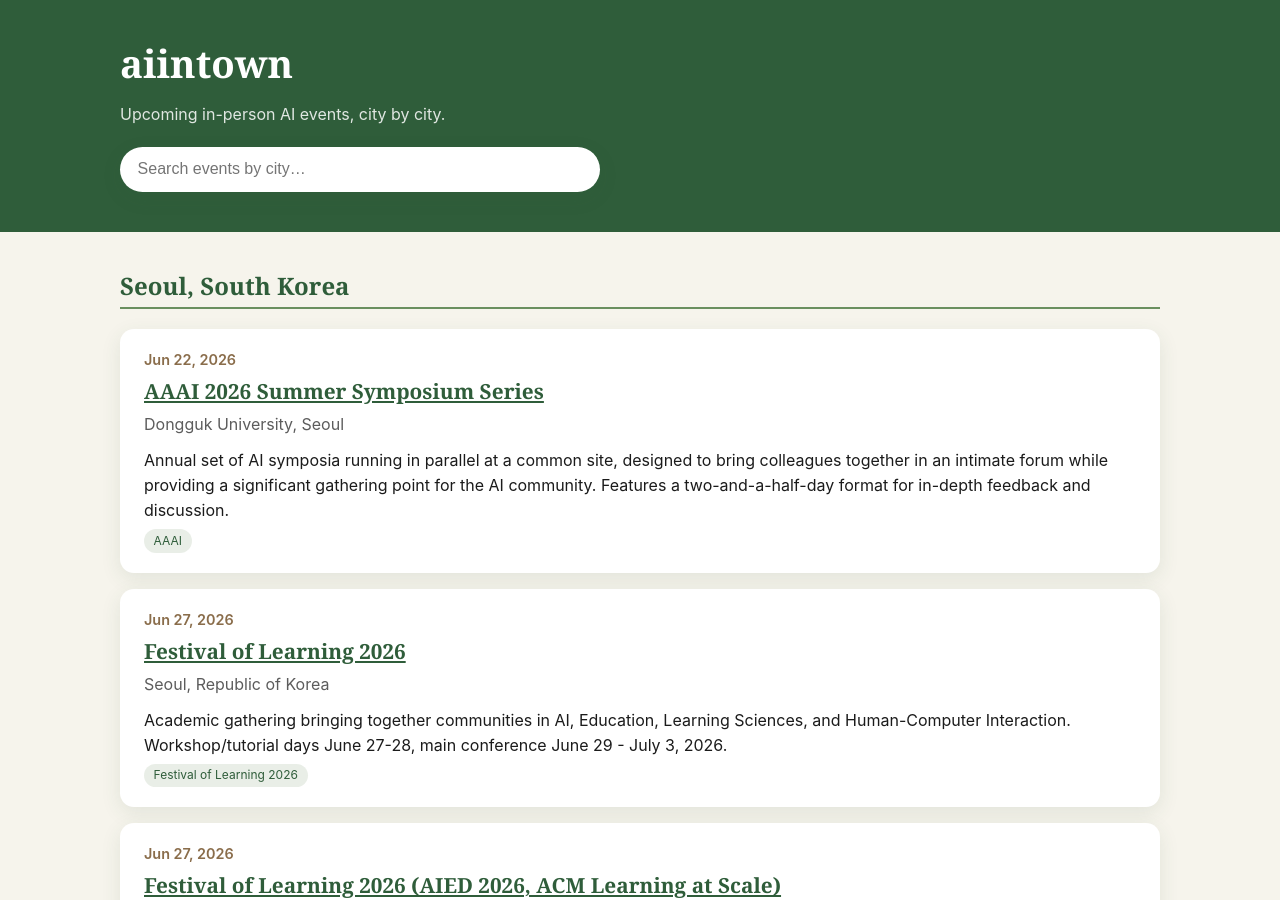
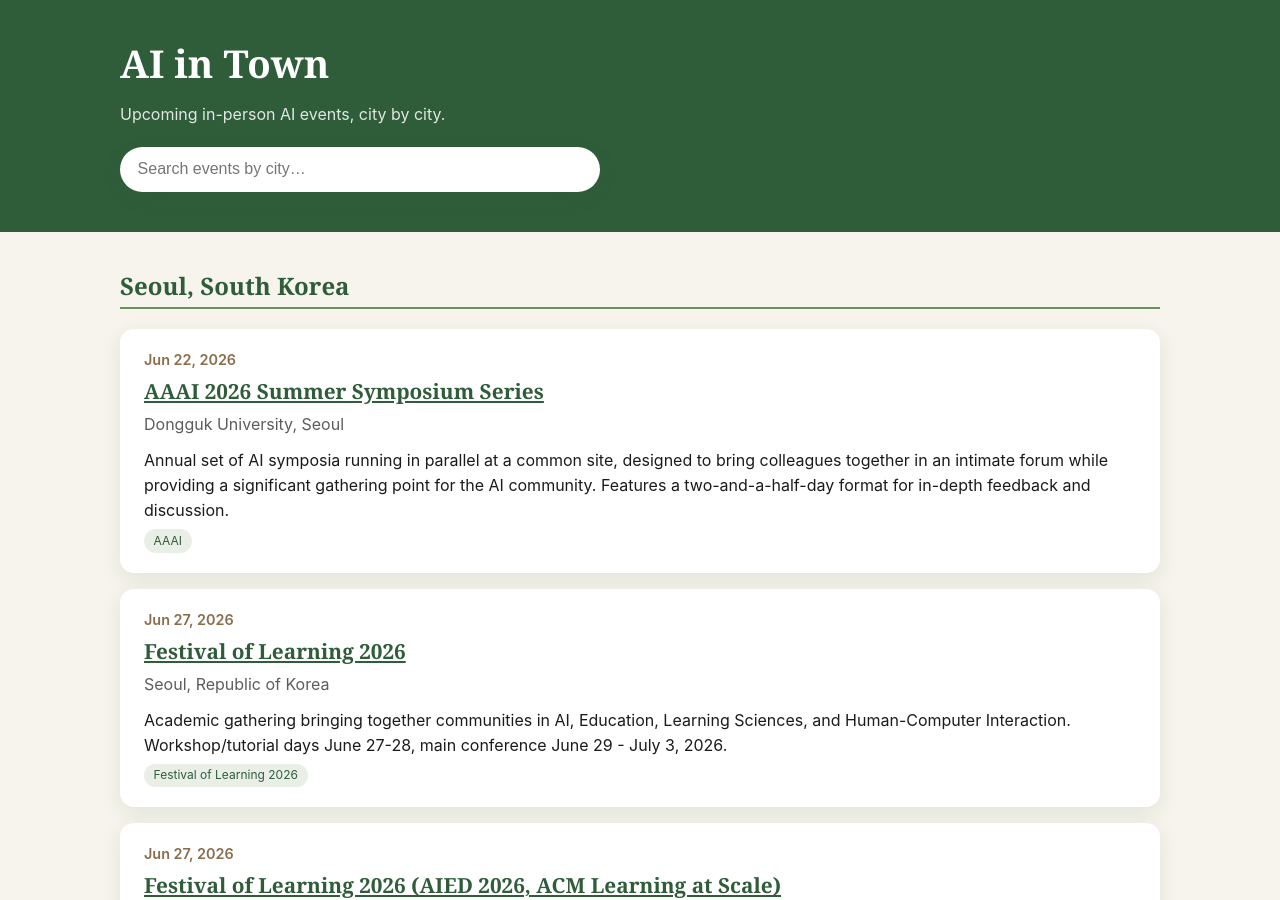
Before and after one commit to KeunwooPark/aiintown, a Jekyll site: the page built from index.md, in a window 1280 px wide and 900 px high. Built offline with Jekyll 4.4.1, drawn with Linux system fonts in a browser that asks for light colours.

Commit message:
FlumeCode: Update displayed brand name to "AI in Town" in Jekyll config (#20)
Co-authored-by: klaude <klaude-lXD9qgExHGJLaRK5BZxnyTFzS5XzDw95@agent.flumecode.work>

```diff
--- a/_config.yml
+++ b/_config.yml
@@ -1,4 +1,4 @@
-title: aiintown
+title: AI in Town
 description: A site served with GitHub Pages.
 theme: minima
 url: "https://keunwoopark.github.io"
--- a/index.md
+++ b/index.md
@@ -1,5 +1,5 @@
 ---
 layout: home
-title: aiintown
+title: AI in Town
 ---
 <!-- Body intentionally empty: home.html renders events from site.data -->
```
Also changed, not shown: .flumecode/wiki/README.md, .flumecode/wiki/components/site.md.
